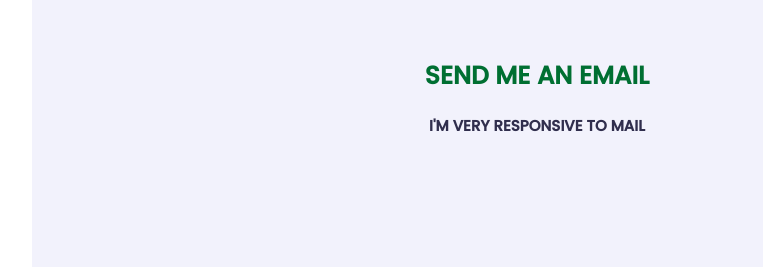
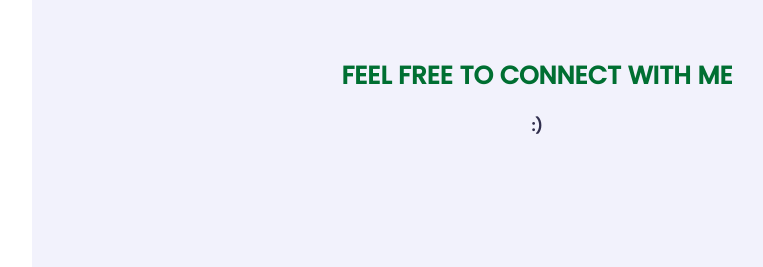
Before and after one commit to Monika-Saraswat/portfolioWebsite, a plain HTML site: page index.html in a window 1280 px wide. Shown: the part 4585-4852 px from the top of the page, without its empty margins (238-1001 px from the left). Drawn offline with nearby package versions, Linux system fonts and the light colour scheme; a web font is replaced by a local one.

Commit message:
minor changes

```diff
--- a/index.html
+++ b/index.html
@@ -294,9 +294,9 @@
                         <!-- contact item end -->
                     </div>
                     <h3 class="contact-title padd-15">
-                        SEND ME AN EMAIL
+                        FEEL FREE TO CONNECT WITH ME
                     </h3>
-                    <h4 class="contact-sub-title padd-15">I'M VERY RESPONSIVE TO MAIL</h4>
+                    <h4 class="contact-sub-title padd-15">:)</h4>
                 </div>
             </section>
             <!-- contact section khtm ho gya  -->
```
